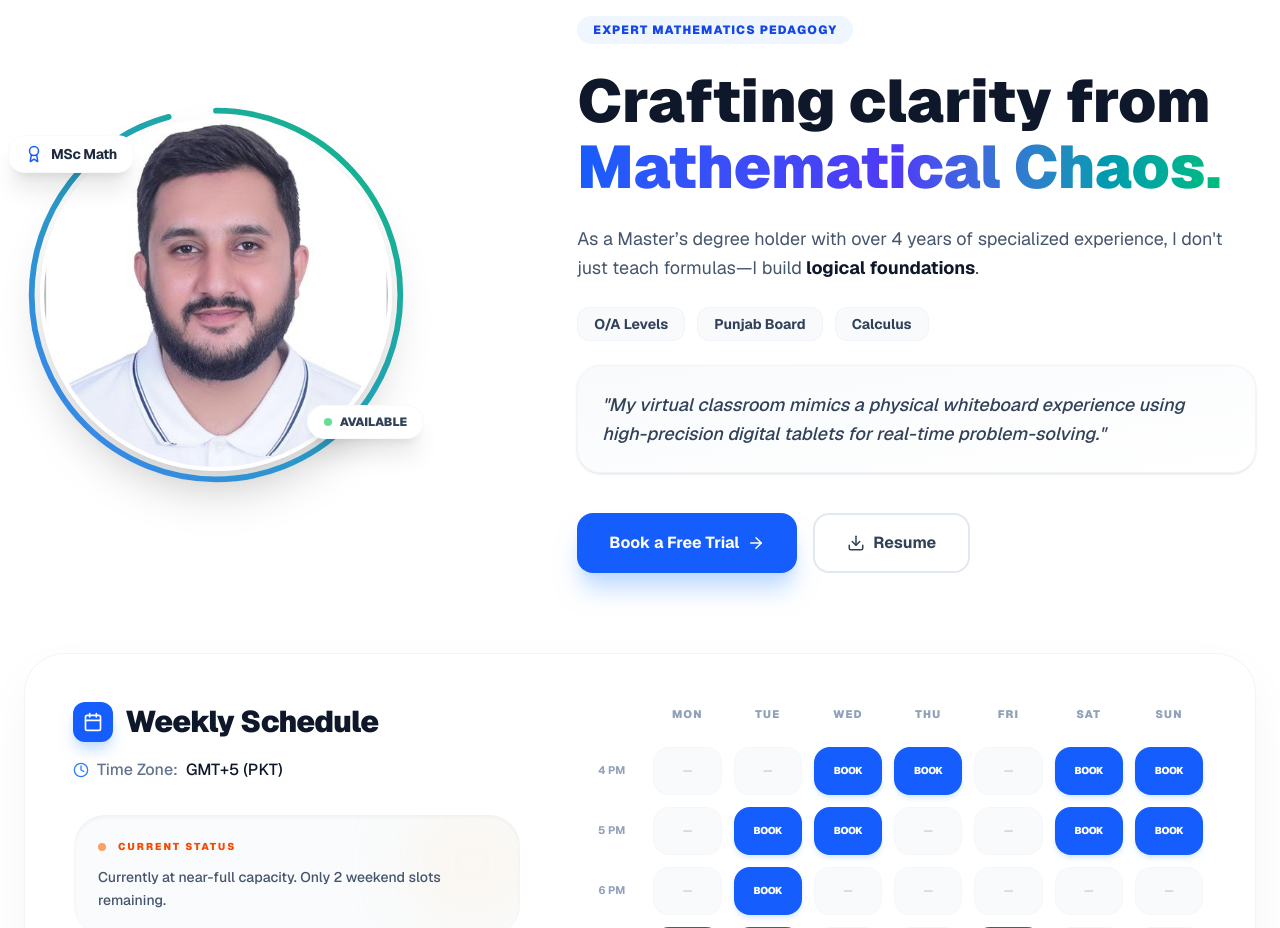
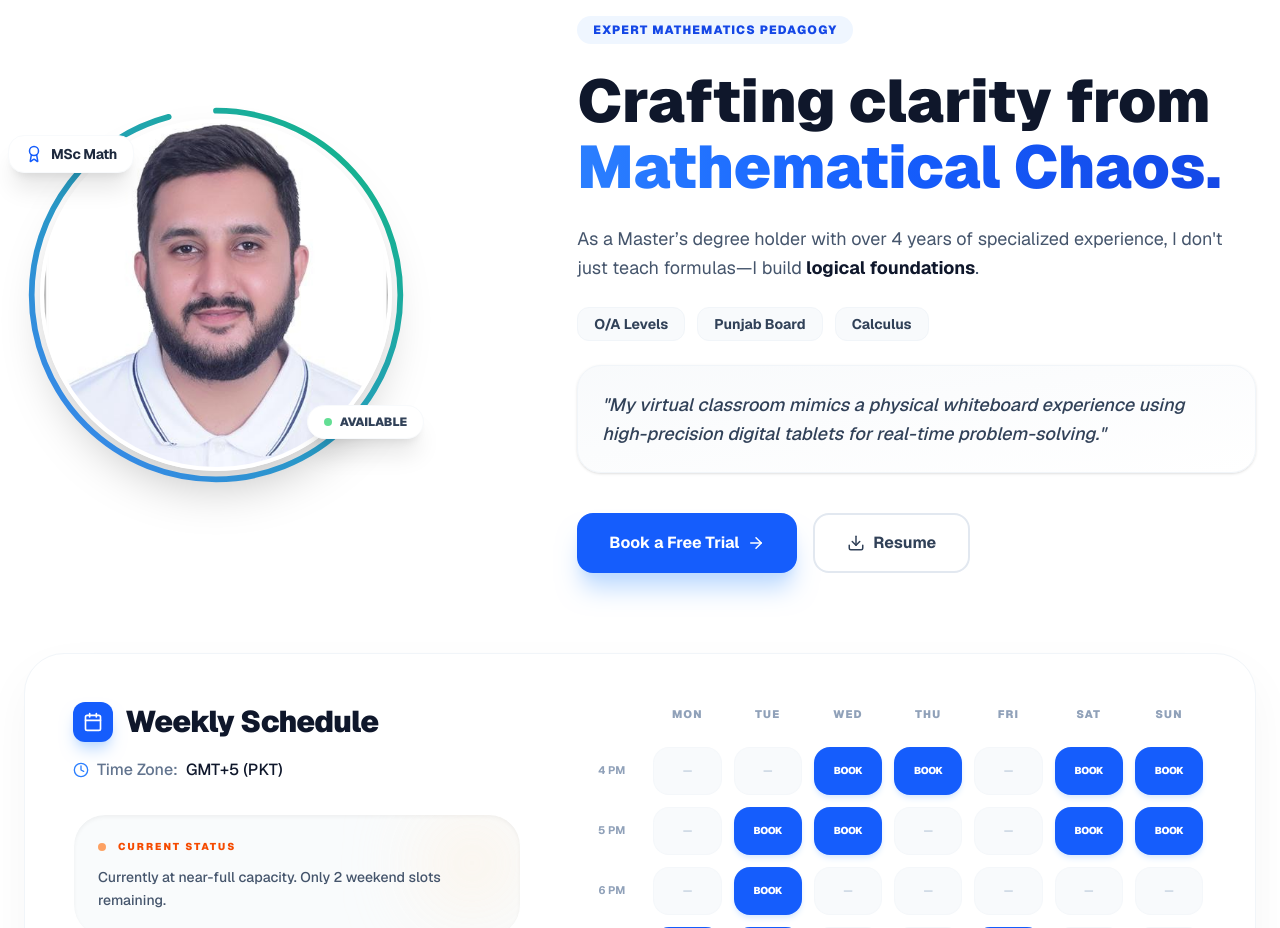
Before and after one commit to wahb-amir/moazzam_sultan, a Next.js app: page / in a window 1280 px wide. Shown: the part 880-1808 px from the top of the page. Built offline with nearby package versions, Linux system fonts and the light colour scheme.

Commit message:
About update

```diff
--- a/app/components/About.jsx
+++ b/app/components/About.jsx
@@ -110,7 +110,6 @@
                   />
                 </div>
 
-                {/* Animated SVG Border Ring */}
                 <svg
                   viewBox="0 0 100 100"
                   className="absolute inset-0 w-full h-full -rotate-90 z-20 pointer-events-none"
@@ -174,7 +173,7 @@
 
             <h3 className="text-4xl md:text-6xl font-black text-slate-900 mb-6 leading-[1.1]">
               Crafting clarity from <br />
-              <span className="text-transparent bg-clip-text bg-gradient-to-r from-blue-600 via-indigo-600 to-emerald-500">
+              <span className="text-transparent bg-clip-text bg-gradient-to-r from-blue-500 via-blue-600 to-blue-700">
                 Mathematical Chaos.
               </span>
             </h3>
```
